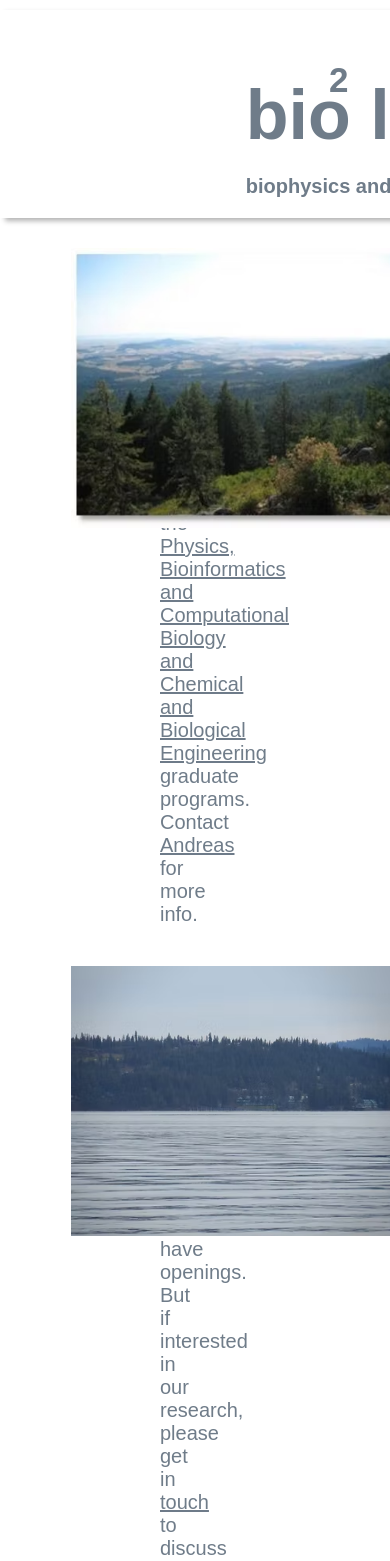
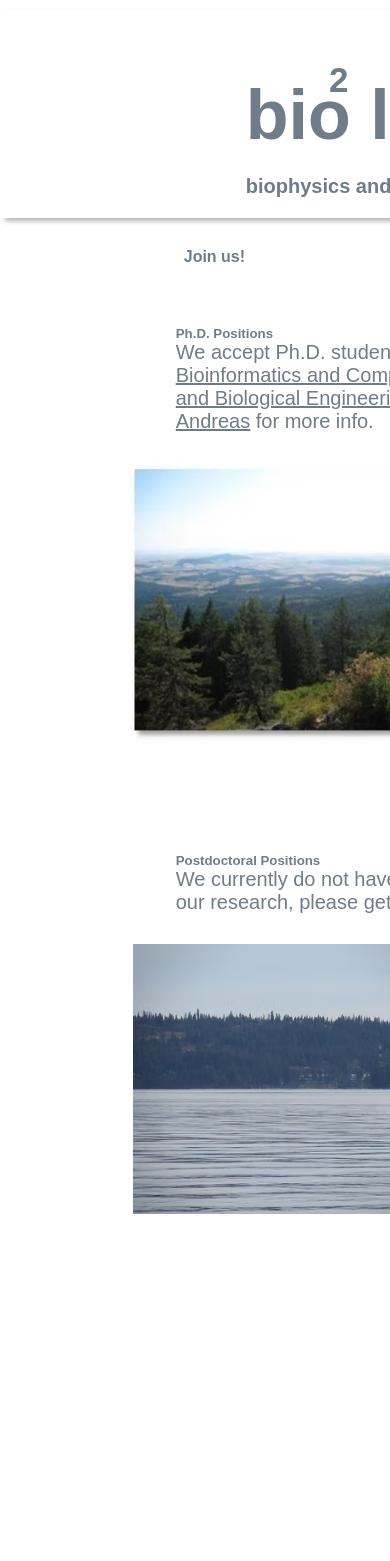
Before and after one commit to busari-mcode/bio-lab, a React (Create React App) app: page /join in a window 390 px wide. Shown: the top 1561 px of the page. After the commit the page ends 1284 px from the top, so only its background shows below. Built offline with nearby package versions, Linux system fonts and the light colour scheme; the HTML template or start-up script is replaced by a standard one.

Commit message:
new changes

```diff
--- a/src/components/join/Join.jsx
+++ b/src/components/join/Join.jsx
@@ -20,7 +20,7 @@ const Join = () => {
                 <h5>Postdoctoral Positions</h5>
                 <p>We currently do not have openings. But if interested in our research, please get in <a href="mailto:andreasv@uidaho.edu" target='_blank'>touch</a> to discuss further.</p>
               </div>
-            <img src={river} alt="" />
+              <img src={river} alt="" />
             </div>
         </section>
     </>
--- a/src/components/join/join.css
+++ b/src/components/join/join.css
@@ -50,3 +50,81 @@
 .postdoc_pos p {
     font-size: 20px;
 }
+
+/*********************************** Responsiveness *********************************/
+
+@media screen and (max-width: 599px) {
+    .phd_pos_sect {
+        display: flex;
+        flex-direction: column;
+        align-items: center;
+    }
+    .phd_pos_sect h4 {
+        margin-left: 0.5rem;
+        width: 200px;
+    }
+    .phd_pos_sect h5 {
+        width: 500px;
+    }
+    .phd_pos_sect p {
+        width: 500px;
+        margin-bottom: 30px;
+    }
+    .phd_pos_sect img {
+        margin-left: 13rem;
+    }
+    .postdoc_pos_sect {
+        display: flex;
+        flex-direction: column;
+        align-items: center;
+        margin-top: -5rem !important;
+    }
+    .postdoc_pos_sect h5 {
+        width: 500px;
+    }
+    .postdoc_pos_sect p {
+        width: 500px;
+        margin-bottom: 30px;
+    }
+    .postdoc_pos_sect img {
+        margin-left: 13rem;
+    }
+}
+
+@media screen and (max-width: 992px) {
+    .phd_pos_sect {
+        display: flex;
+        flex-direction: column;
+        align-items: center;
+    }
+    .phd_pos_sect h4 {
+        margin-left: 0.5rem;
+        width: 200px;
+    }
+    .phd_pos_sect h5 {
+        width: 500px;
+    }
+    .phd_pos_sect p {
+        width: 500px;
+        margin-bottom: 30px;
+    }
+    .phd_pos_sect img {
+        margin-left: 13rem;
+    }
+    .postdoc_pos_sect {
+        display: flex;
+        flex-direction: column;
+        align-items: center;
+        margin-top: -5rem !important;
+    }
+    .postdoc_pos_sect h5 {
+        width: 500px;
+    }
+    .postdoc_pos_sect p {
+        width: 500px;
+        margin-bottom: 30px;
+    }
+    .postdoc_pos_sect img {
+        margin-left: 13rem;
+    }
+}
--- a/src/components/lab-pictures/labpics.css
+++ b/src/components/lab-pictures/labpics.css
@@ -18,3 +18,35 @@
     width: 350px;
     height: 250px;
 }
+
+/*********************************** Responsiveness *********************************/
+
+@media screen and (max-width: 599px) {
+    .lab_pics {
+        display: grid;
+        grid-template-columns: 50px 50px;
+        row-gap: 60px;
+        column-gap: 20rem;
+        margin-left: 3rem !important;
+        margin-top: 25px;
+        margin-bottom: 10rem;
+        width: 35%;
+        color: rgba(0, 0, 0, 0.488);
+        font-size: 15px;
+    }
+}
+
+@media screen and (max-width: 992px) {
+    .lab_pics {
+        display: grid;
+        grid-template-columns: 50px 50px;
+        row-gap: 60px;
+        column-gap: 20rem;
+        margin-left: 5rem !important;
+        margin-top: 25px;
+        margin-bottom: 10rem;
+        width: 35%;
+        color: rgba(0, 0, 0, 0.488);
+        font-size: 15px;
+    }
+}
--- a/src/components/publications/publications.css
+++ b/src/components/publications/publications.css
@@ -129,7 +129,7 @@
     text-decoration: underline;
 }
 
-/********************** Responsiveness ********************/
+/*********************************** Responsiveness *********************************/
 
 @media screen and (max-width: 599px) {
     .top_section .book {
```
